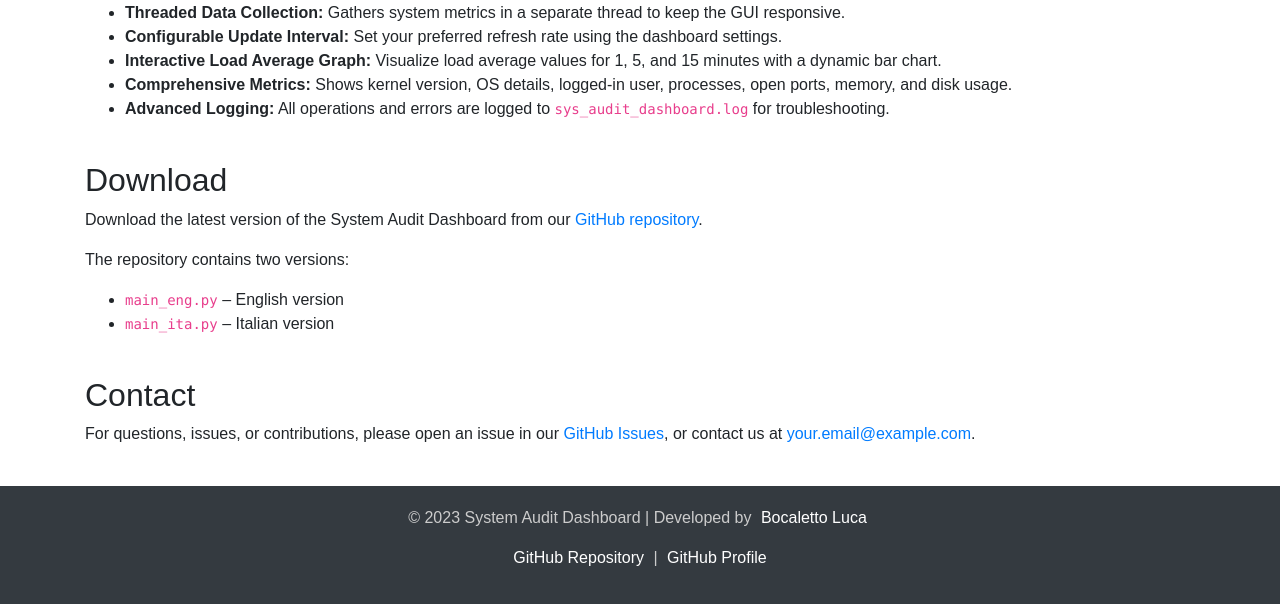
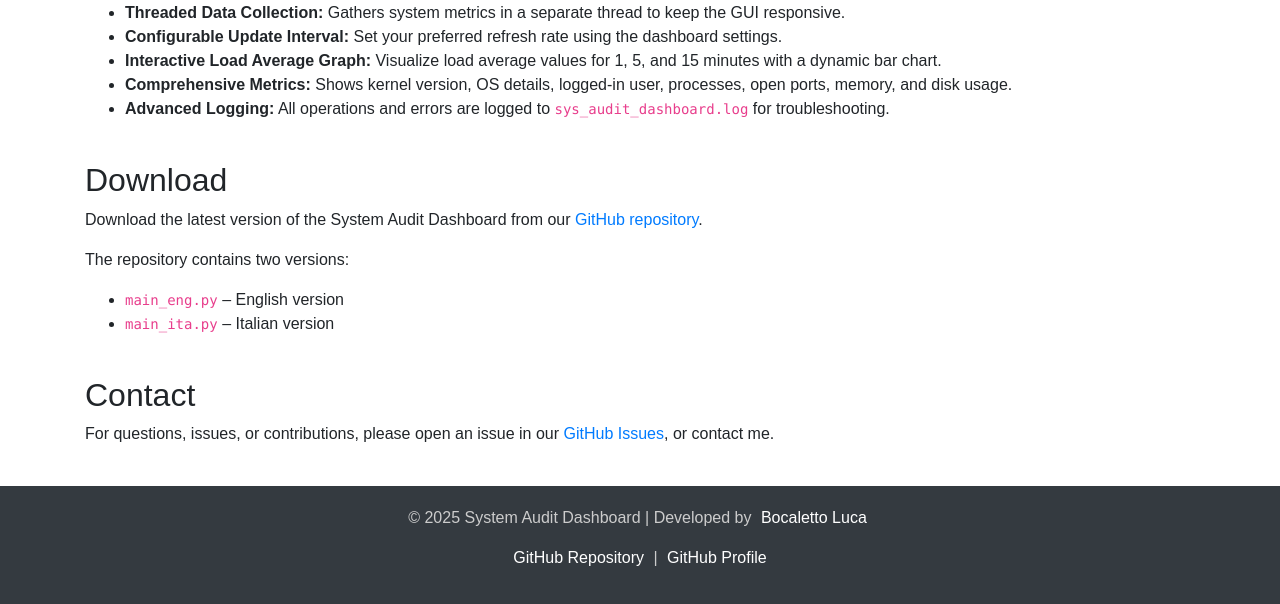
Before and after one commit to CChitrasen/SystemAuditDashboard, a plain HTML site: page index.html in a window 1280 px wide. Shown: the part 735-1339 px from the top of the page. Drawn offline with nearby package versions, Linux system fonts and the light colour scheme.

Commit message:
Update index.html

```diff
--- a/index.html
+++ b/index.html
@@ -135,7 +135,7 @@
       <p>
         For questions, issues, or contributions, please open an issue in our
         <a href="https://github.com/bocaletto-luca/SystemAuditDashboard/issues" target="_blank">GitHub Issues</a>,
-        or contact us at <a href="mailto:your.email@example.com">your.email@example.com</a>.
+        or contact me.
       </p>
     </section>
   </main>
@@ -143,7 +143,7 @@
   <!-- Footer -->
   <footer>
     <div class="container">
-      <p>&copy; 2023 System Audit Dashboard | Developed by <a href="https://github.com/bocaletto-luca" target="_blank">Bocaletto Luca</a></p>
+      <p>&copy; 2025 System Audit Dashboard | Developed by <a href="https://github.com/bocaletto-luca" target="_blank">Bocaletto Luca</a></p>
       <p>
         <a href="https://github.com/bocaletto-luca/SystemAuditDashboard" target="_blank">GitHub Repository</a> |
         <a href="https://github.com/bocaletto-luca" target="_blank">GitHub Profile</a>
```
